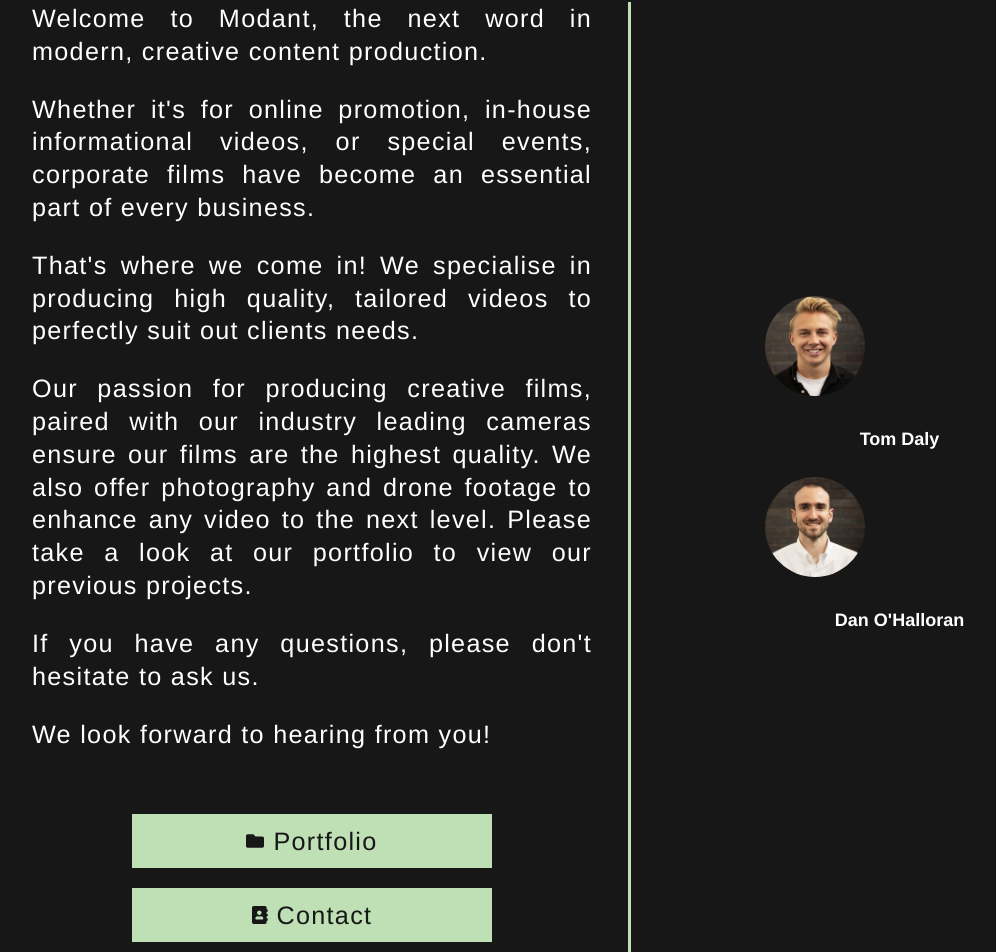
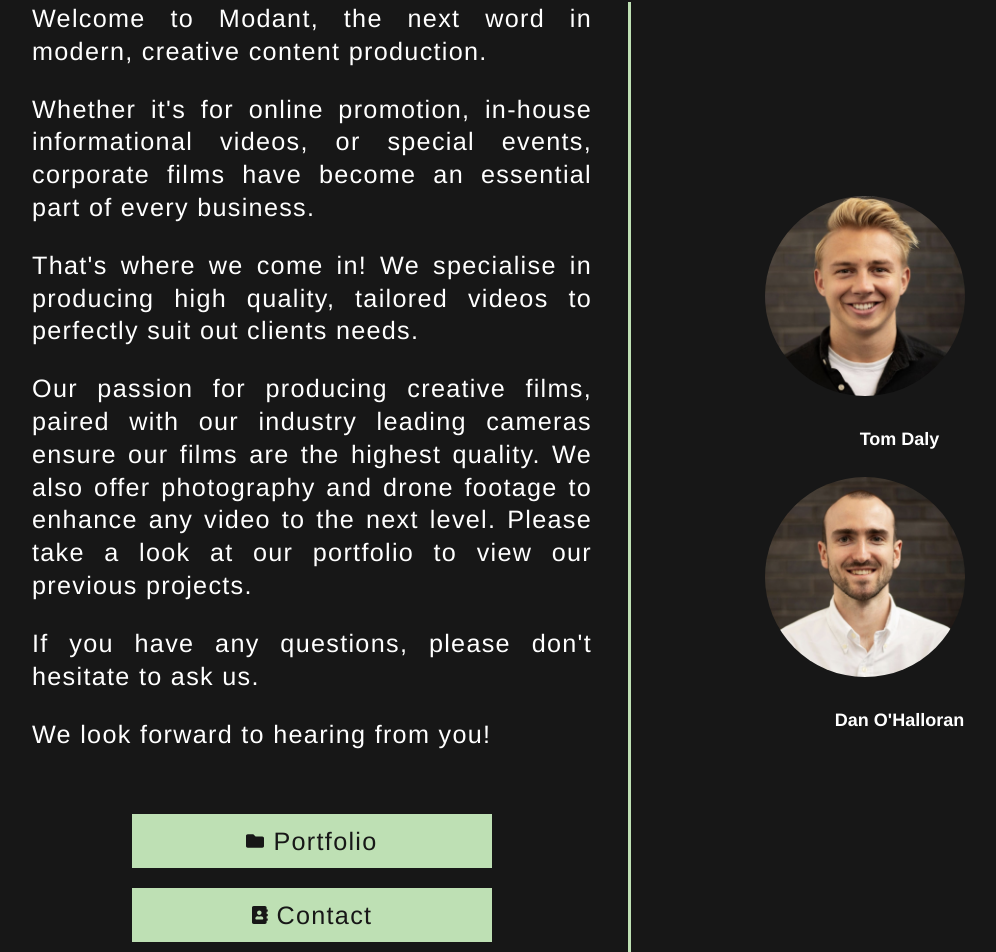
Before and after one commit to Info-Modant/modant-next-site, a Next.js app: page / in a window 1280 px wide. Shown: the part 962-1914 px from the top of the page, without its empty margins (40-1036 px from the left). Built offline with nearby package versions, Linux system fonts and the light colour scheme.

Commit message:
profile high res

```diff
--- a/components/AboutUsContainer.tsx
+++ b/components/AboutUsContainer.tsx
@@ -52,7 +52,7 @@
 
   return (
     <div className="profile-display">
-      <Image src={ profile.image } width="100%" height="100%" alt={`${ profile.name }'s profile`} />
+      <Image src={ profile.image } width="200" height="200" alt={`${ profile.name }'s profile`} />
       <h4>{ profile.name }</h4>
     </div>
   )
```
